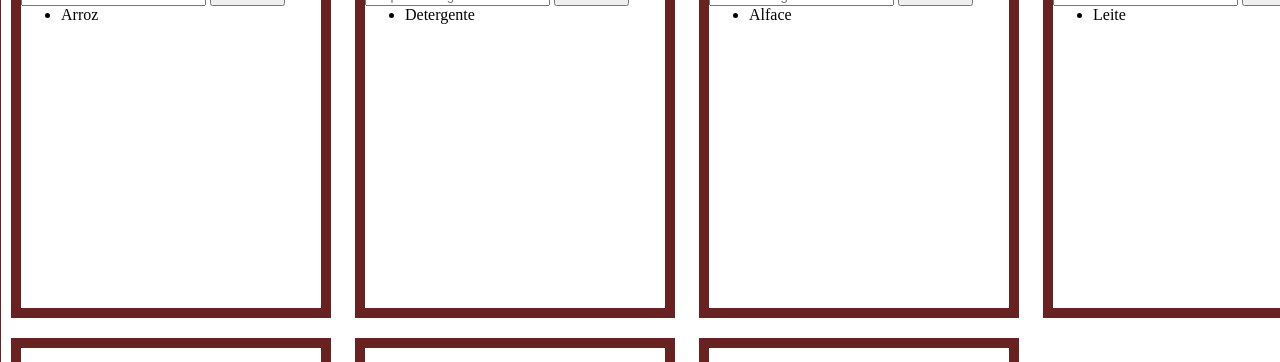
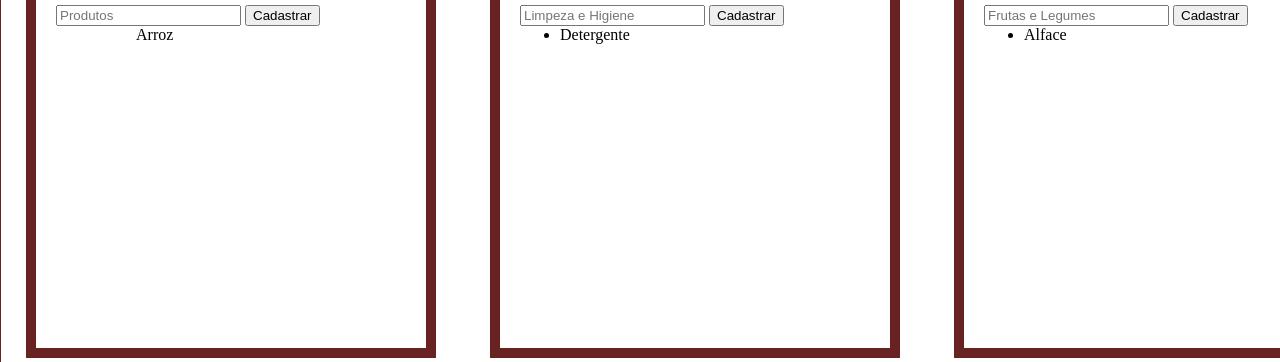
Before and after one commit to webertdias/Lista-de-Compras, a plain HTML site: page index.html in a window 1280 px wide. Shown: the part 220-582 px from the top of the page. Drawn offline with Linux system fonts and the light colour scheme.

Commit message:
Renomeando variaveis de lista de limpeza

```diff
--- a/index.html
+++ b/index.html
@@ -20,7 +20,7 @@
         <button id="btn">Cadastrar</button>
 
         <ul>
-            <li >Arroz</li>
+            <ol id="listProduct">Arroz</ol>
         </ul>
     </div>
 
--- a/script.js
+++ b/script.js
@@ -1,6 +1,8 @@
+//Mercearia//
+
 let product = document.querySelector('#product');
 let btn = document.querySelector('#btn');
-let list = document.querySelector('ul');
+let list = document.querySelector('#listProduct');
 
 
 btn.addEventListener('click', () => {
@@ -10,13 +12,15 @@ btn.addEventListener('click', () => {
     product.focus();
 });
 
+//Limpeza e Higiene//
+
 let cleaning = document.querySelector('#cleaning');
 let btn1 = document.querySelector('#btn1');
 let listCleaning = document.querySelector('#listCleaning');
 
 btn1.addEventListener('click', () => {
     item  = '<li>' + cleaning.value + '</li>';
-    bla.innerHTML +=item;
+    listCleaning.innerHTML +=item;
     cleaning.value = '';
     cleaning.focus();
 });
--- a/style.css
+++ b/style.css
@@ -1,5 +1,9 @@
 *{
     margin: 0px;
+}
+
+body {
+    position: absolute;
 }
 
 .list{
@@ -19,10 +23,9 @@
 .class-product, .class-cleaning, .class-fruit, .class-cold, .class-frozen, .class-bakery, .class-drinks{
     position: relative;
     display: inline-block;
-    max-width: 300px;
-    margin: 10px 10px;
+    margin: 10px 25px;
     width: 350px;
     height: 400px;
     border: 10px solid #682222;
-    padding: auto;
+    padding: 20px;
 }
```
